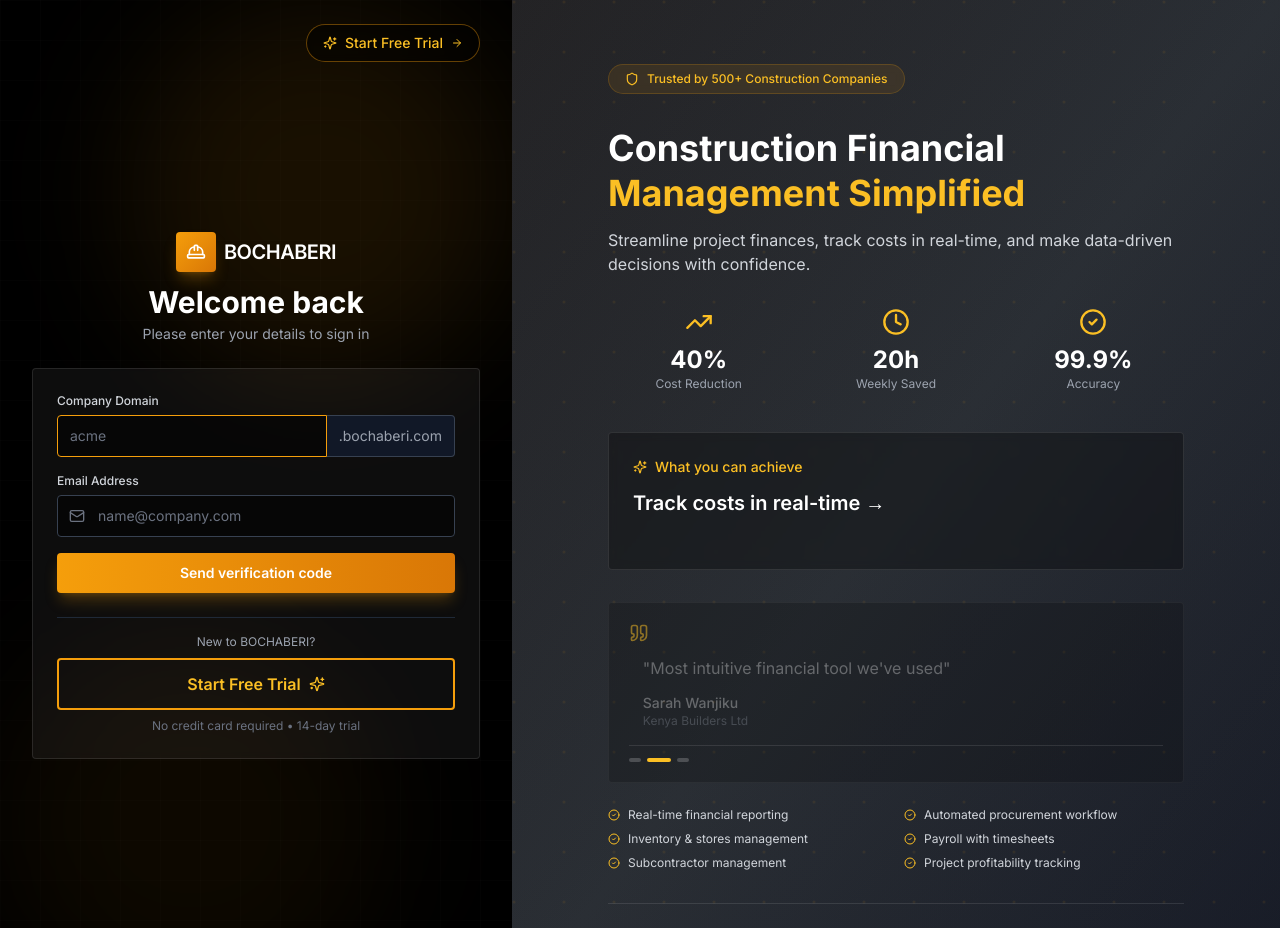
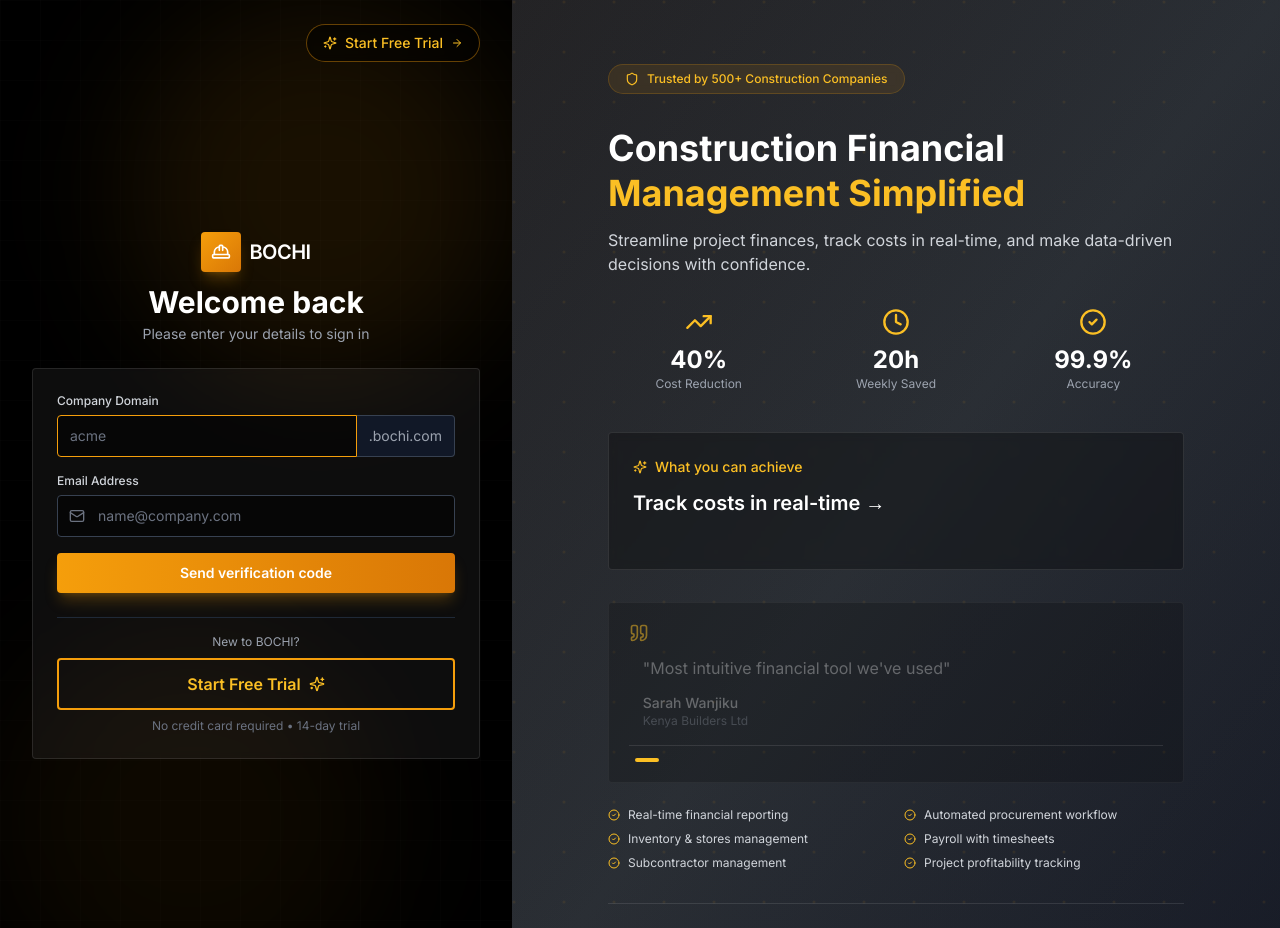
Before and after one commit to fedlimited/buildify, a React (Vite) app in the folder frontend/: page /dashboard in a window 1280 px wide. Shown: the top 928 px of the page. Built offline with nearby package versions, Linux system fonts and the light colour scheme; the HTML template or start-up script is replaced by a standard one.

Commit message:
Change Bochaberi to Bochi in AuthGate login page

```diff
--- a/frontend/src/components/AuthGate.tsx
+++ b/frontend/src/components/AuthGate.tsx
@@ -196,7 +196,7 @@ export function AuthGate({ children }: { children: React.ReactNode }) {
                 <div className="w-10 h-10 bg-gradient-to-br from-amber-500 to-amber-600 rounded flex items-center justify-center shadow-lg shadow-amber-500/25">
                   <HardHat size={20} className="text-white" />
                 </div>
-                <span className="text-white font-semibold text-xl tracking-tight">BOCHABERI</span>
+                <span className="text-white font-semibold text-xl tracking-tight">BOCHI</span>
               </div>
               <h1 className="text-3xl font-bold text-white mb-1">Welcome back</h1>
               <p className="text-gray-400 text-sm">Please enter your details to sign in</p>
@@ -217,7 +217,7 @@ export function AuthGate({ children }: { children: React.ReactNode }) {
                         autoFocus
                       />
                       <span className="px-3 py-2.5 bg-gray-900 border border-l-0 border-gray-700 rounded-r text-sm text-gray-400">
-                        .bochaberi.com
+                        .bochi.com
                       </span>
                     </div>
                   </div>
@@ -306,7 +306,7 @@ export function AuthGate({ children }: { children: React.ReactNode }) {
 
               {/* Bottom Start Free Trial Button */}
               <div className="mt-6 pt-4 border-t border-gray-800 text-center">
-                <p className="text-gray-400 text-xs mb-2">New to BOCHABERI?</p>
+                <p className="text-gray-400 text-xs mb-2">New to BOCHI?</p>
                 <button
                   onClick={() => {
                     setShowRegister(true);
@@ -464,7 +464,7 @@ export function AuthGate({ children }: { children: React.ReactNode }) {
                   className={`transition-all duration-300 rounded-full ${
                     currentTestimonial === idx
                       ? 'w-6 h-1 bg-amber-400'
-                      : 'w-3 h-1 bg-white/20 hover:bg-white/30'
+                      : 'w-3B h-1 bg-white/20 hover:bg-white/30'
                   }`}
                 />
               ))}
@@ -489,7 +489,7 @@ export function AuthGate({ children }: { children: React.ReactNode }) {
 
           <div className="mt-8 pt-6 border-t border-white/10 text-center">
             <p className="text-gray-400 text-sm">
-              Join 500+ construction companies already using BOCHABERI
+              Join 500+ construction companies already using BOCHI
             </p>
           </div>
         </div>
```
